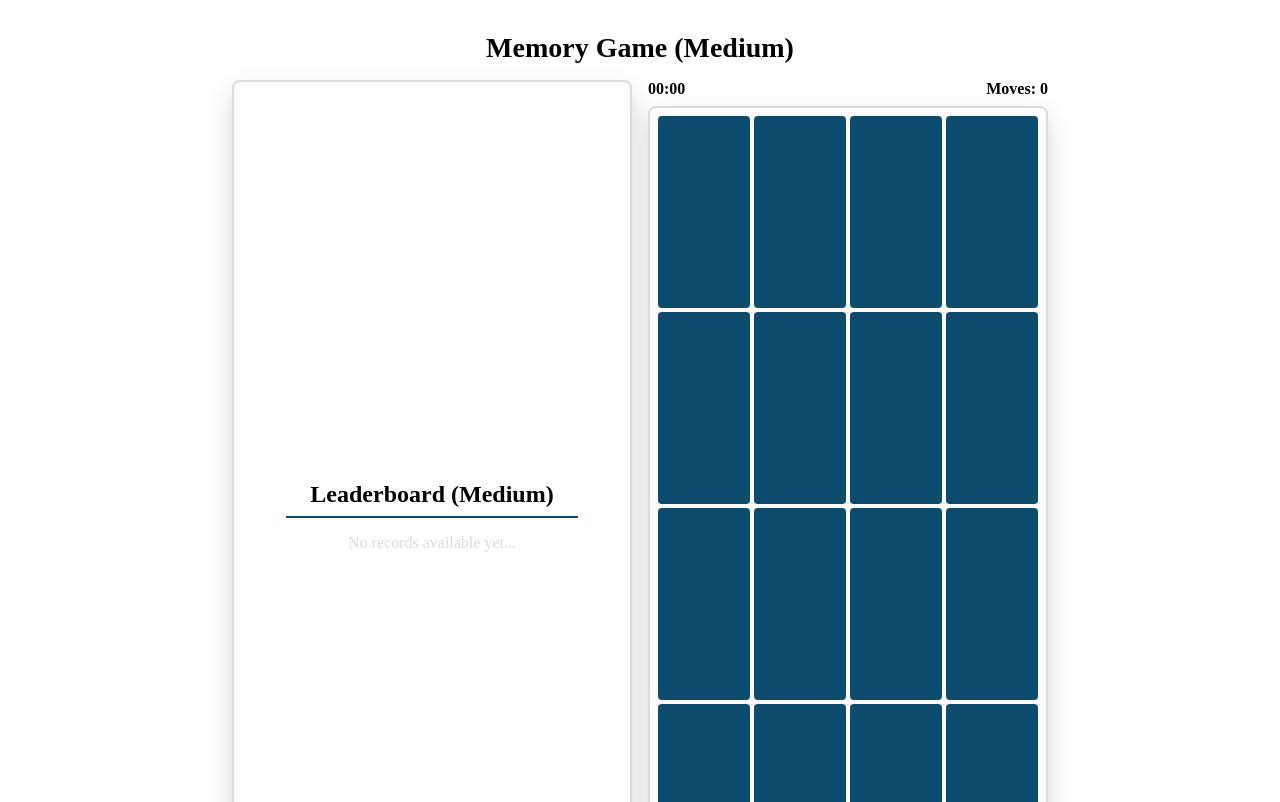
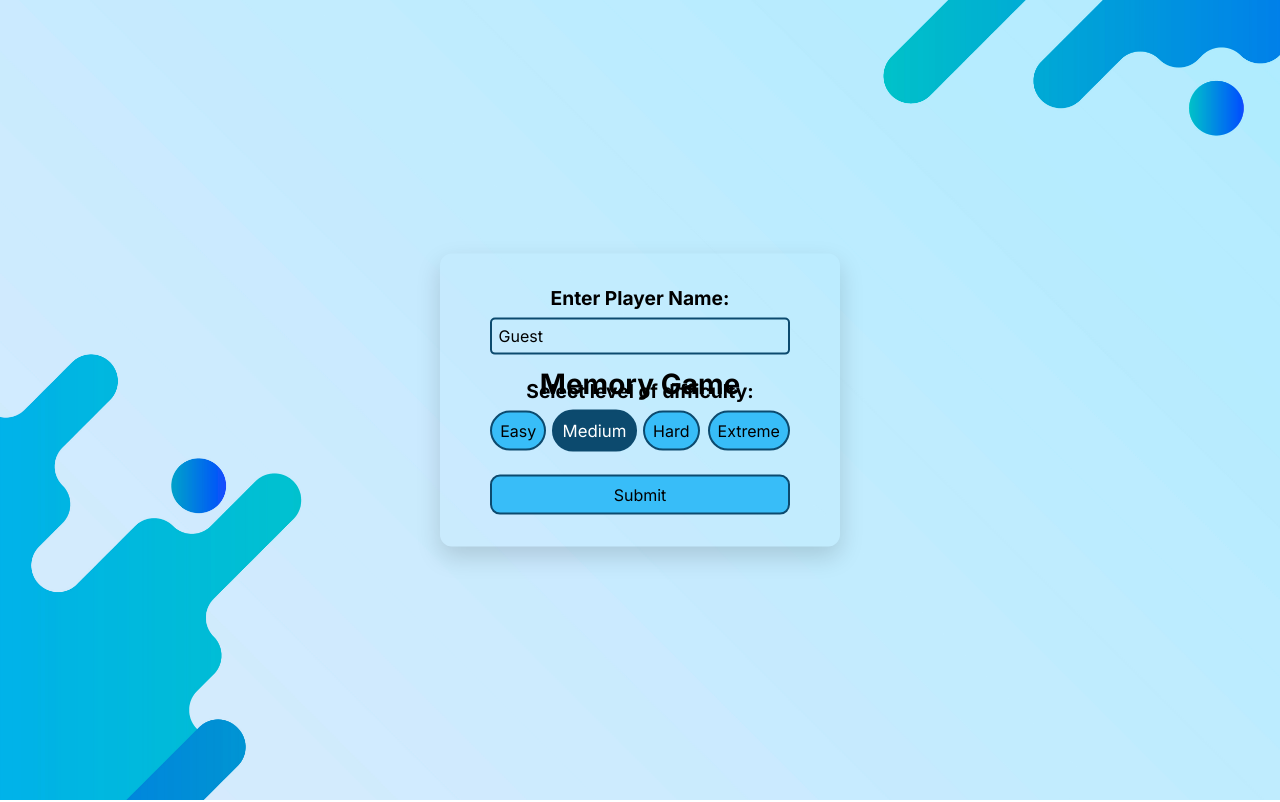
Before and after one commit to Yaosquared/memory-game, a React (Vite) app: page / in a window 1280 px wide. Shown: the top 802 px of the page. Built offline with nearby package versions, Linux system fonts and the light colour scheme.

Commit message:
feat: added player name input on setup modal and enhanced overall styling

```diff
--- a/src/components/Cards.tsx
+++ b/src/components/Cards.tsx
@@ -132,10 +132,7 @@ const Cards = ({
           })}
         </section>
       ) : (
-        <Setup
-          selectedDifficulty={selectedDifficulty}
-          setSelectedDifficulty={setSelectedDifficulty}
-        />
+        <Setup setSelectedDifficulty={setSelectedDifficulty} />
       )}
     </>
   );
--- a/src/components/modals/Setup.tsx
+++ b/src/components/modals/Setup.tsx
@@ -1,23 +1,71 @@
 import type { SetupProps } from "../../types/home";
 import "../../styles/setup.scss";
+import { useEffect, useState } from "react";
 
-const Setup = ({ selectedDifficulty, setSelectedDifficulty }: SetupProps) => {
+const Setup = ({ setSelectedDifficulty }: SetupProps) => {
   const difficultyLevels = ["Easy", "Medium", "Hard", "Extreme"];
+  const [playerName, setPlayerName] = useState("Guest");
+  const [selectedLevel, setSelectedLevel] = useState("Medium");
+
+  const handleSubmit = (formData: FormData) => {
+    const name = formData.get("playerName") as string;
+    const preferences = {
+      playerName: name,
+      selectedLevel,
+    };
+
+    localStorage.setItem("playerPreferences", JSON.stringify(preferences));
+    setPlayerName(name);
+    setSelectedDifficulty(selectedLevel);
+  };
+
+  useEffect(() => {
+    const storedPreferences = localStorage.getItem("playerPreferences");
+
+    if (storedPreferences) {
+      try {
+        const parsedPreferences = JSON.parse(storedPreferences);
+        if (parsedPreferences?.playerName) {
+          setPlayerName(parsedPreferences.playerName);
+        }
+        if (parsedPreferences?.selectedLevel) {
+          setSelectedLevel(parsedPreferences.selectedLevel);
+        }
+      } catch (error) {
+        console.error("Failed to parse player preferences:", error);
+      }
+    }
+  }, []);
 
   return (
     <dialog open className="setup">
-      <h2>Select level of difficulty:</h2>
+      <form action={handleSubmit}>
+        <div className="player_section">
+          <h3>Enter Player Name:</h3>
+          <input
+            type="text"
+            name="playerName"
+            value={playerName}
+            onChange={(e) => setPlayerName(e.target.value)}
+          />
+        </div>
+        <div className="difficulty_section">
+          <h3>Select level of difficulty:</h3>
           <div className="difficulty_options">
             {difficultyLevels.map((level) => (
               <button
+                type="button"
                 key={level}
-            onClick={() => setSelectedDifficulty(level)}
-            className={selectedDifficulty === level ? "selected" : ""}
+                onClick={() => setSelectedLevel(level)}
+                className={selectedLevel === level ? "selected" : ""}
               >
                 {level}
               </button>
             ))}
           </div>
+        </div>
+        <button type="submit">Submit</button>
+      </form>
     </dialog>
   );
 };
--- a/src/pages/Home.tsx
+++ b/src/pages/Home.tsx
@@ -10,7 +10,7 @@ import { formatTime, parseTime } from "../helpers/time";
 
 const Home = () => {
   const [selectedDifficulty, setSelectedDifficulty] = useState<string | null>(
-    "Medium"
+    null
   );
   const [values, setValues] = useState<number[]>([]);
   const [shuffledValues, setShuffledValues] = useState<number[]>([]);
@@ -48,6 +48,22 @@ const Home = () => {
     PlayerInfoProps[]
   >(storedExtremeModeTopPlayers);
 
+  useEffect(() => {
+    const storedPreferences = localStorage.getItem("playerPreferences");
+    if (!storedPreferences) {
+      return;
+    } else {
+      try {
+        const parsedPreferences = JSON.parse(storedPreferences);
+        if (parsedPreferences?.selectedLevel) {
+          setSelectedDifficulty(parsedPreferences.selectedLevel);
+        }
+      } catch {
+        console.error("Invalid playerPreferences in localStorage.");
+      }
+    }
+  }, []);
+
   // dynamically set grid based on selected difficulty
   useEffect(() => {
     let tempValues: number[] = [];
@@ -56,7 +72,9 @@ const Home = () => {
       tempValues = Array.from({ length: 2 }, (_, i) => i + 1);
     } else if (selectedDifficulty === "Medium") {
       tempValues = Array.from({ length: 8 }, (_, i) => i + 1);
-    } else {
+    } else if (selectedDifficulty === "Hard") {
+      tempValues = Array.from({ length: 18 }, (_, i) => i + 1);
+    } else if (selectedDifficulty === "Extreme") {
       tempValues = Array.from({ length: 18 }, (_, i) => i + 1);
     }
 
@@ -173,10 +191,15 @@ const Home = () => {
       localStorage.getItem(`${mode}`) || "[]"
     );
 
+    const playerPreferences = JSON.parse(
+      localStorage.getItem("playerPreferences") || "{}"
+    );
+    const playerName = playerPreferences.playerName || "Guest";
+
     const newPlayer: PlayerInfoProps = {
       id: storedPlayers.length + 1,
       rank: 0,
-      player: "Current Player",
+      player: playerName,
       movesUsed: moveCount,
       time: formatTime(seconds),
     };
--- a/src/styles/app.scss
+++ b/src/styles/app.scss
@@ -1,10 +1,21 @@
+@import url("https://fonts.googleapis.com/css2?family=Inter:ital,opsz,wght@0,14..32,100..900;1,14..32,100..900&display=swap");
+
 * {
   margin: 0;
   padding: 0;
   box-sizing: border-box;
+  font-family: "Inter", sans-serif;
 }
 
 $lightblue: #38bdf8;
 $darkBlue: #0c4a6e;
 $lightGray: #dbdbdb;
 $white: #ffffff;
+
+body {
+  background-image: url("../assets/bg.jpg");
+  background-repeat: no-repeat;
+  background-position: center;
+  background-attachment: fixed;
+  background-size: cover;
+}
--- a/src/styles/cards.scss
+++ b/src/styles/cards.scss
@@ -5,7 +5,6 @@
   display: grid;
   gap: 0.25rem;
   min-width: 300px;
-  border: 2px solid $lightGray;
   padding: 0.5rem;
   border-radius: 8px;
   perspective: 1000px;
@@ -52,3 +51,10 @@
     }
   }
 }
+
+// for desktop devices
+@media only screen and (min-width: 1440px) {
+  .cards {
+    aspect-ratio: unset;
+  }
+}
--- a/src/styles/home.scss
+++ b/src/styles/home.scss
@@ -4,20 +4,16 @@
   min-height: 100vh;
   display: flex;
   flex-direction: column;
+  justify-content: center;
   align-items: center;
   padding: 2rem;
-  gap: 1rem;
-
-  > div {
-    flex: 1;
-    display: flex;
-    flex-direction: column;
-  }
+  gap: 2rem;
 
   .sub_container {
     display: flex;
     flex-direction: column;
     gap: 2rem;
+    min-height: auto;
 
     .cards_section {
       order: 1;
@@ -65,4 +61,9 @@
 
 // for desktop devices
 @media only screen and (min-width: 1440px) {
+  .container {
+    .sub_container {
+      height: 700px;
+    }
+  }
 }
--- a/src/styles/leaderboard.scss
+++ b/src/styles/leaderboard.scss
@@ -2,7 +2,6 @@
 
 .leaderboard {
   order: 2;
-  border: 2px solid $lightGray;
   border-radius: 8px;
   display: flex;
   flex-direction: column;
@@ -20,7 +19,7 @@
   }
 
   .no_record {
-    color: $lightGray;
+    color: $darkBlue;
     font-size: 1rem;
   }
 
@@ -33,6 +32,8 @@
     background-color: $lightblue;
     border-radius: 4px;
     padding: 1rem 2rem;
+    width: 100%;
+    max-width: 300px;
     cursor: default;
     transition: all 0.2s ease;
 
@@ -50,7 +51,21 @@
 
     .player_info {
       font-weight: bold;
-      font-size: 1.1rem;
+    }
+
+    .game_info {
+      font-size: small;
     }
   }
 }
+
+// for tablet devices
+@media only screen and (min-width: 768px) {
+  .leaderboard {
+    .top_players {
+      .game_info {
+        font-size: medium;
+      }
+    }
+  }
+}
--- a/src/styles/menu.scss
+++ b/src/styles/menu.scss
@@ -7,10 +7,6 @@
   padding-top: 0.5rem;
   width: 100%;
 
-  h2 {
-    font-size: 1rem;
-  }
-
   button {
     all: unset;
     padding: 0.5rem;
@@ -19,6 +15,8 @@
     background-color: $lightblue;
     cursor: pointer;
     transition: all 0.2s ease;
+    font-weight: 600;
+    font-size: small;
 
     &:hover {
       background-color: $darkBlue;
--- a/src/styles/setup.scss
+++ b/src/styles/setup.scss
@@ -12,7 +12,7 @@
   padding: 2rem;
   border: none;
   border-radius: 12px;
-  background-color: $white;
+  background-color: transparent;
   box-shadow: 0 10px 25px rgba(0, 0, 0, 0.15);
   display: flex;
   flex-direction: column;
@@ -21,25 +21,68 @@
   gap: 1.5rem;
   animation: fadeInScale 0.3s ease;
 
-  h2 {
-    font-size: 1.5rem;
+  h3 {
+    font-size: 1.2rem;
     text-align: center;
   }
 
-  .difficulty_options {
+  form {
     display: flex;
-    justify-content: center;
-    align-items: center;
-    gap: 0.5rem;
+    flex-direction: column;
+    gap: 1.5rem;
+
+    .player_section,
+    .difficulty_section {
+      display: flex;
+      flex-direction: column;
+      gap: 0.5rem;
+    }
+
+    .player_section {
+      input {
+        all: unset;
+        border: 2px solid $darkBlue;
+        border-radius: 5px;
+        padding: 0.4rem;
+      }
+    }
+
+    .difficulty_section {
+      .difficulty_options {
+        display: flex;
+        justify-content: center;
+        align-items: center;
+        flex-wrap: wrap;
+        gap: 0.5rem;
+
+        button {
+          all: unset;
+          padding: 0.5rem;
+          border: 2px solid $darkBlue;
+          border-radius: 9999px;
+          background-color: $lightblue;
+          cursor: pointer;
+          transition: all 0.2s ease;
+
+          &:hover,
+          &.selected {
+            background-color: $darkBlue;
+            color: $white;
+            transform: scale(1.05);
+          }
+        }
+      }
+    }
 
     button {
       all: unset;
       padding: 0.5rem;
       border: 2px solid $darkBlue;
-      border-radius: 9999px;
+      border-radius: 10px;
       background-color: $lightblue;
       cursor: pointer;
       transition: all 0.2s ease;
+      text-align: center;
 
       &:hover {
         background-color: $darkBlue;
--- a/src/types/home.ts
+++ b/src/types/home.ts
@@ -1,5 +1,4 @@
 export interface SetupProps {
-  selectedDifficulty: string | null;
   setSelectedDifficulty: (value: string) => void;
 }
 
```
Also changed, not shown: src/assets/bg.jpg (added). Lines whose indentation alone changed are shown as unchanged.
